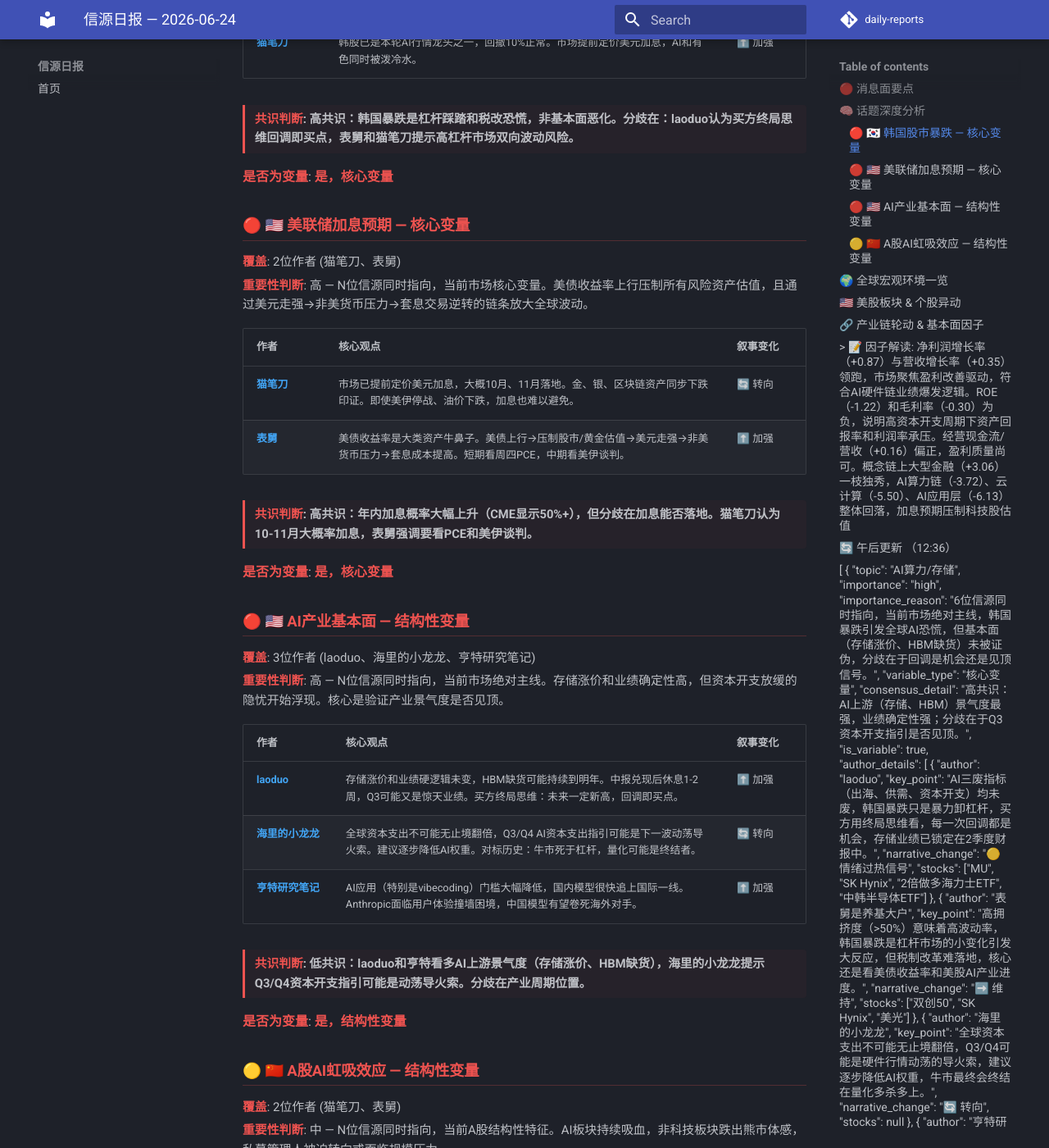
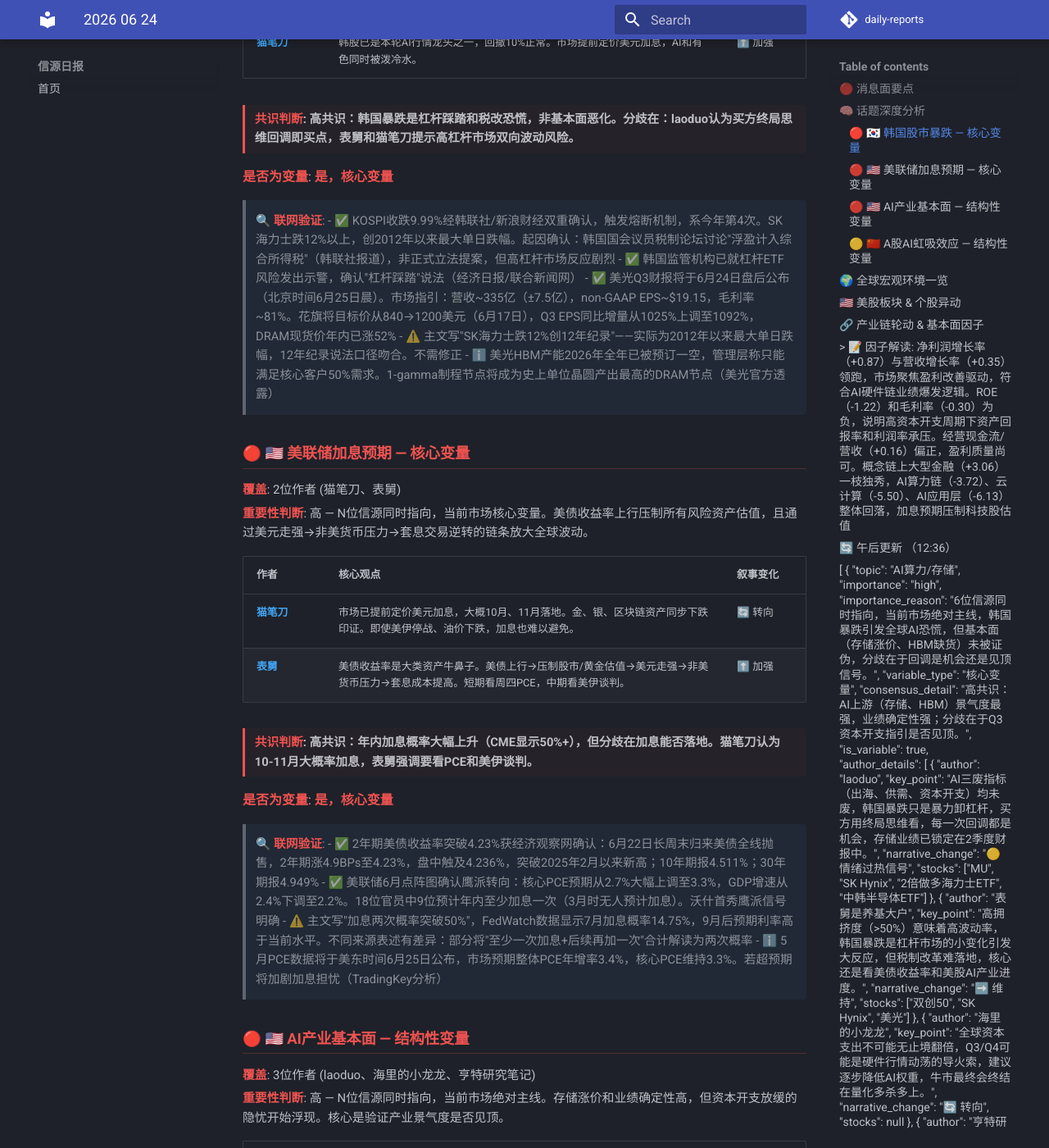
Before and after one commit to xiao-panpan729/daily-reports, an MkDocs documentation site: the page built from docs/2026-06-24.md, in a window 1280 px wide and 1400 px high, scrolled down 1171 px. Shown: the whole window at 82% size. Built offline with MkDocs 1.6.1 and Material for MkDocs 9.7.7, drawn with Linux system fonts in a browser that asks for light colours; comment, search, counter and statistics services are not loaded; some of the changed text lies outside the part shown.

Commit message:
update daily report 2026-06-24 — restore AI verification sections

```diff
--- a/docs/2026-06-24.md
+++ b/docs/2026-06-24.md
@@ -46,6 +44,13 @@
 <div class="consensus-line"><strong>共识判断</strong>: 高共识：韩国暴跌是杠杆踩踏和税改恐慌，非基本面恶化。分歧在：laoduo认为买方终局思维回调即买点，表舅和猫笔刀提示高杠杆市场双向波动风险。</div>
 **是否为变量**: **是，核心变量**
 
+> **🔍 联网验证**:
+> - ✅ KOSPI收跌9.99%经韩联社/新浪财经双重确认，触发熔断机制，系今年第4次。SK海力士跌12%以上，创2012年以来最大单日跌幅。起因确认：韩国国会议员税制论坛讨论"浮盈计入综合所得税"（韩联社报道），非正式立法提案，但高杠杆市场反应剧烈
+> - ✅ 韩国监管机构已就杠杆ETF风险发出示警，确认"杠杆踩踏"说法（经济日报/联合新闻网）
+> - ✅ 美光Q3财报将于6月24日盘后公布（北京时间6月25日晨）。市场指引：营收~335亿（±7.5亿），non-GAAP EPS~$19.15，毛利率~81%。花旗将目标价从840→1200美元（6月17日），Q3 EPS同比增量从1025%上调至1092%，DRAM现货价年内已涨52%
+> - ⚠️ 主文写"SK海力士跌12%创12年纪录"——实际为2012年以来最大单日跌幅，12年纪录说法口径吻合。不需修正
+> - ℹ️ 美光HBM产能2026年全年已被预订一空，管理层称只能满足核心客户50%需求。1-gamma制程节点将成为史上单位晶圆产出最高的DRAM节点（美光官方透露）
+
 ### 🔴 🇺🇸 美联储加息预期 — 核心变量
 
 <div class="meta-line"><strong>覆盖</strong>: 2位作者 (猫笔刀、表舅)</div>
@@ -58,6 +63,12 @@
 
 <div class="consensus-line"><strong>共识判断</strong>: 高共识：年内加息概率大幅上升（CME显示50%+），但分歧在加息能否落地。猫笔刀认为10-11月大概率加息，表舅强调要看PCE和美伊谈判。</div>
 **是否为变量**: **是，核心变量**
+
+> **🔍 联网验证**:
+> - ✅ 2年期美债收益率突破4.23%获经济观察网确认：6月22日长周末归来美债全线抛售，2年期涨4.9BPs至4.23%，盘中触及4.236%，突破2025年2月以来新高；10年期报4.511%；30年期报4.949%
+> - ✅ 美联储6月点阵图确认鹰派转向：核心PCE预期从2.7%大幅上调至3.3%，GDP增速从2.4%下调至2.2%。18位官员中9位预计年内至少加息一次（3月时无人预计加息）。沃什首秀鹰派信号明确
+> - ⚠️ 主文写"加息两次概率突破50%"，FedWatch数据显示7月加息概率14.75%，9月后预期利率高于当前水平。不同来源表述有差异：部分将"至少一次加息+后续再加一次"合计解读为两次概率
+> - ℹ️ 5月PCE数据将于美东时间6月25日公布，市场预期整体PCE年增率3.4%，核心PCE维持3.3%。若超预期将加剧加息担忧（TradingKey分析）
 
 ### 🔴 🇺🇸 AI产业基本面 — 结构性变量
 
@@ -86,7 +97,12 @@
 <div class="consensus-line"><strong>共识判断</strong>: 高共识：AI虹吸效应极致化，传统板块持续失血。分歧在：表舅认为部分私募被迫转向AI，猫笔刀认为券商反弹是超跌而非逻辑反转。</div>
 **是否为变量**: **是，结构性变量**
 
-
+> **🔍 联网验证**:
+> - ✅ AI虹吸效应数据确认：6月3日A股成交额前5%个股贡献全市场成交额49.41%，大消费板块成交占比降至7%（澎湃新闻引述私募月报）。电子行业获主力净流入695亿元，食品饮料净流出67亿元（Wind数据）
+> - ✅ 中银证券研究团队提示5月末以来资金已开始向低位价值/防御板块切换（21经济报道）
+> - ✅ 兴业证券分析了"缩量创新高"现象：创业板指刷新高点但全市场成交量持续萎缩，量价背离格局突出
+> - ⚠️ 海里的小龙龙观点（牛市死于量化、Q3降低AI权重）与主流（中银/兴业）存在分歧——券商认为短期均衡化但不意味主线切换
+> - ℹ️ 外资（贝莱德、富达、景顺）2026年中展望仍将A股AI板块视为"价值洼地"（中国工业报），与国内机构的极端分化看法形成对比
 
 ## 🌍 全球宏观环境一览
 
```
Also changed, not shown: other parts of docs/2026-06-24.md (+0 -2 lines).
